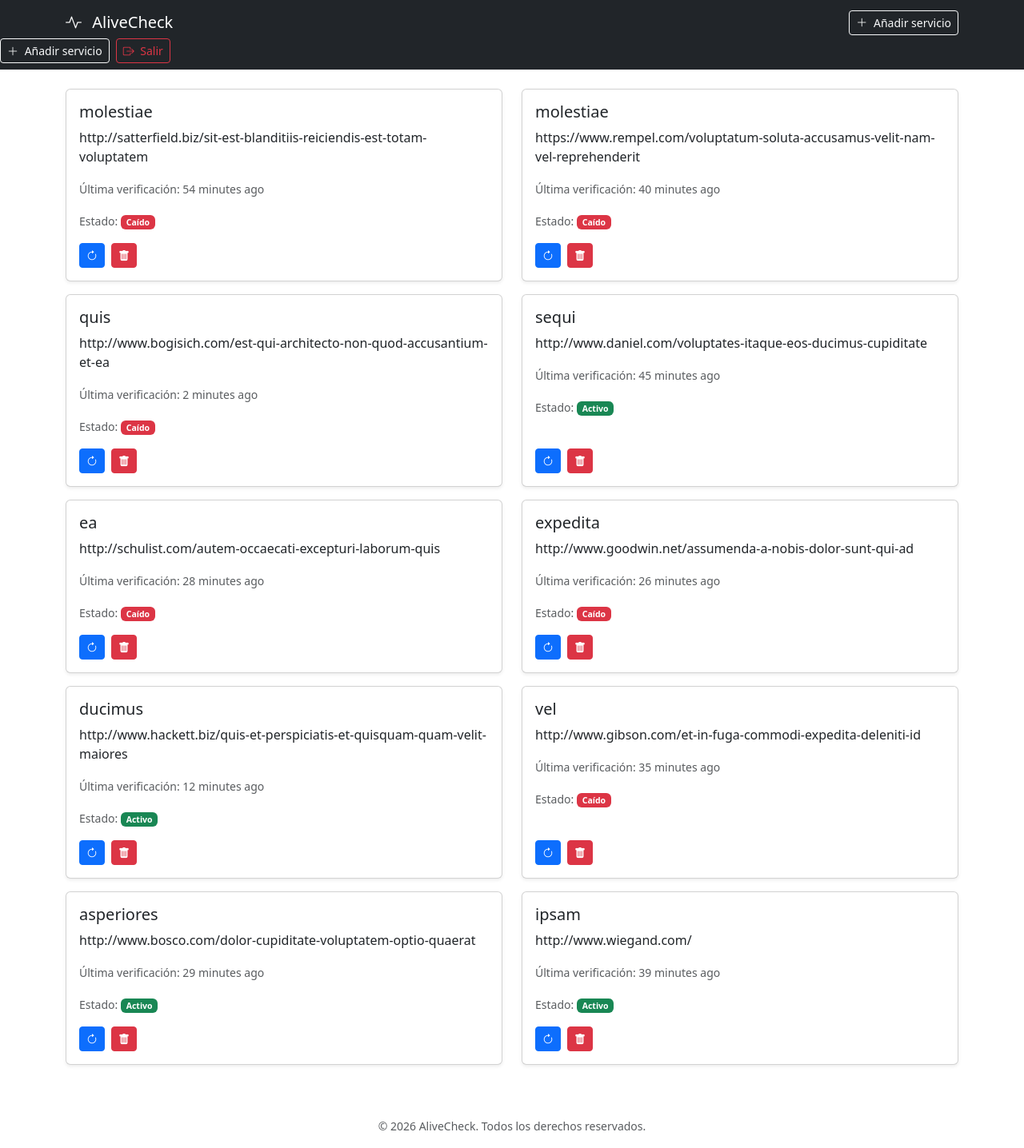
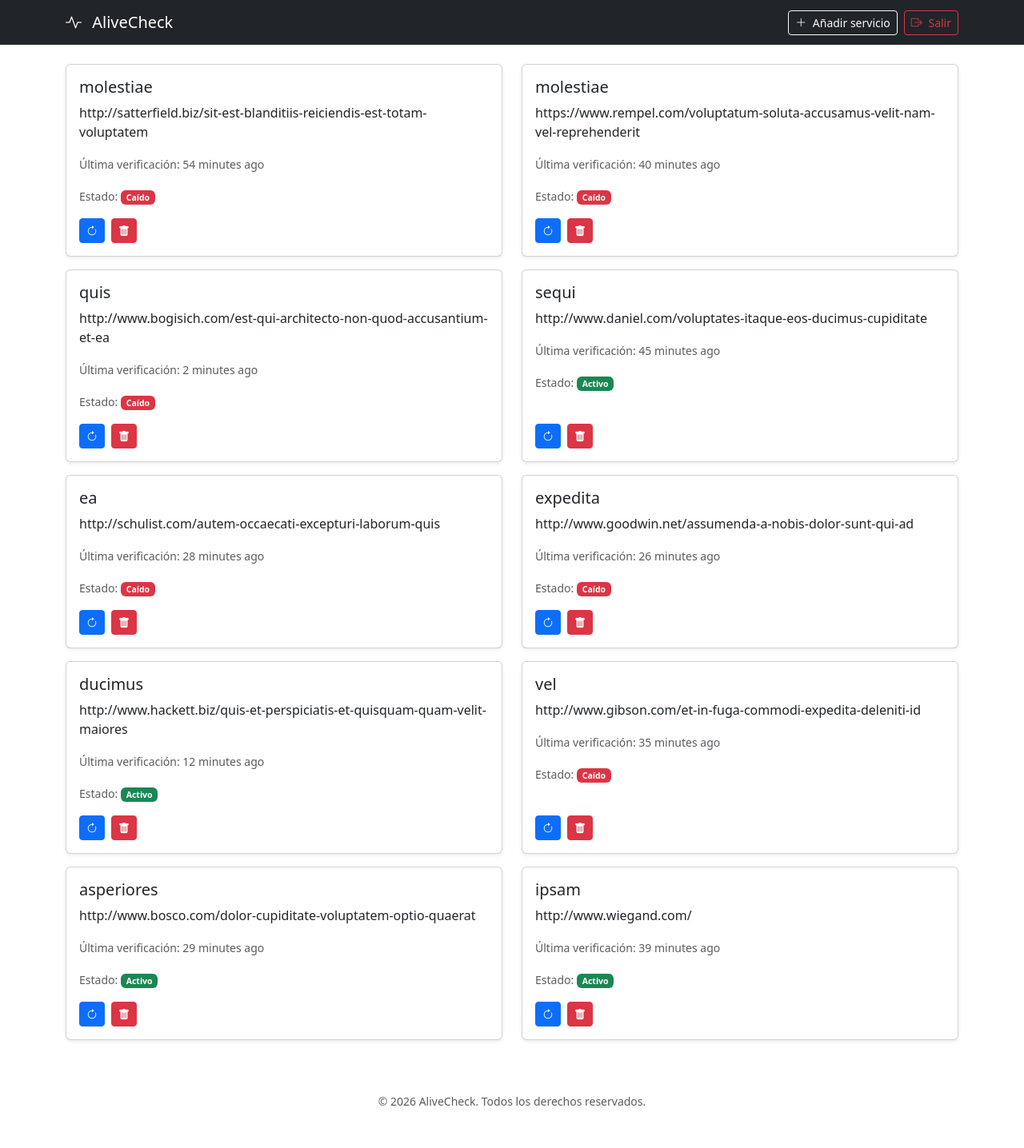
Before and after one commit to ysflamine/alivecheck, a Laravel app: page /services in a window 1280 px wide. Shown: the whole page at 80% size. After the commit the page ends 1383 px from the top, so only its background shows below. Run offline with Laravel 12, Linux system fonts and the light colour scheme; the visitor is signed in with stand-in values (Sample User, id 1); data comes from the database, SQL or seed files in the repository.

Commit message:
fix: correccion de vista app.blade.php

```diff
--- a/resources/views/components/layouts/app.blade.php
+++ b/resources/views/components/layouts/app.blade.php
@@ -9,26 +9,23 @@
 </head>
 <body>
 
-    <nav class="navbar navbar-dark bg-dark mb-4">
+    <nav class="navbar bg-dark mb-4" data-bs-theme="dark">
         <div class="container">
             <a class="navbar-brand" href="/">
                 <i class="bi bi-activity me-2"></i> AliveCheck
             </a>
-            <a href="{{ route('services.create') }}" class="btn btn-outline-light btn-sm">
-                <i class="bi bi-plus-lg me-1"></i> Añadir servicio
-            </a>
-        </div>
-        <div class="d-flex gap-2">
-            <a href="{{ route('services.create') }}" class="btn btn-outline-light btn-sm">
-                <i class="bi bi-plus-lg me-1"></i> Añadir servicio
-            </a>
-            <x-logout />
+            <div class="d-flex align-items-center gap-2">
+                <a href="{{ route('services.create') }}" class="btn btn-outline-light btn-sm">
+                    <i class="bi bi-plus-lg me-1"></i> Añadir servicio
+                </a>
+                <x-logout />
+            </div>
         </div>
     </nav>
 
-    <div class="container">
+    <main class="container">
         {{ $slot }}
-    </div>
+    </main>
 
     <footer class="text-center text-muted mt-5 mb-3">
         <small>&copy; 2026 AliveCheck. Todos los derechos reservados.</small>
```
